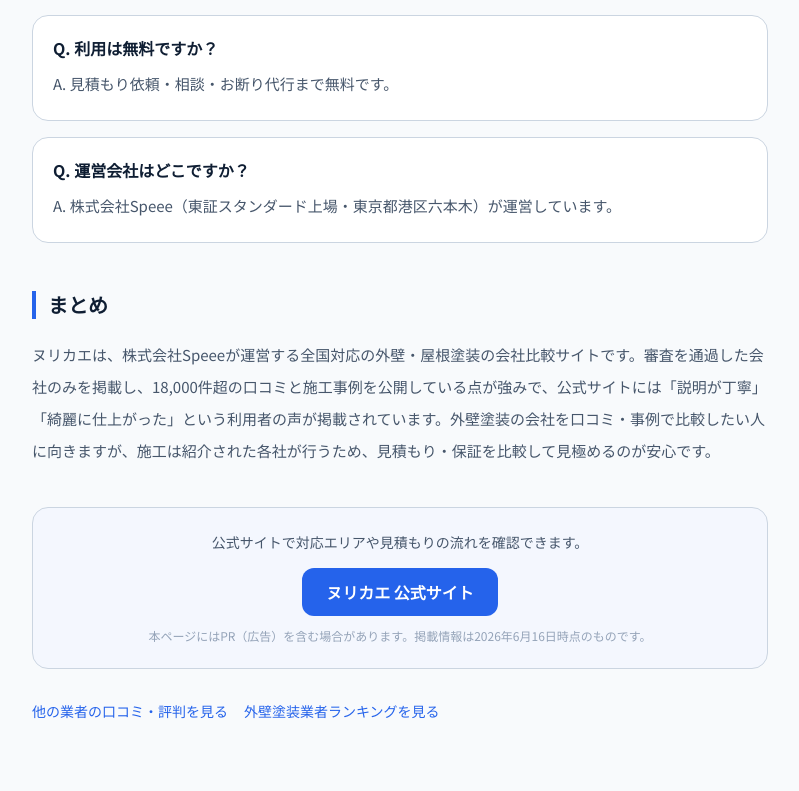
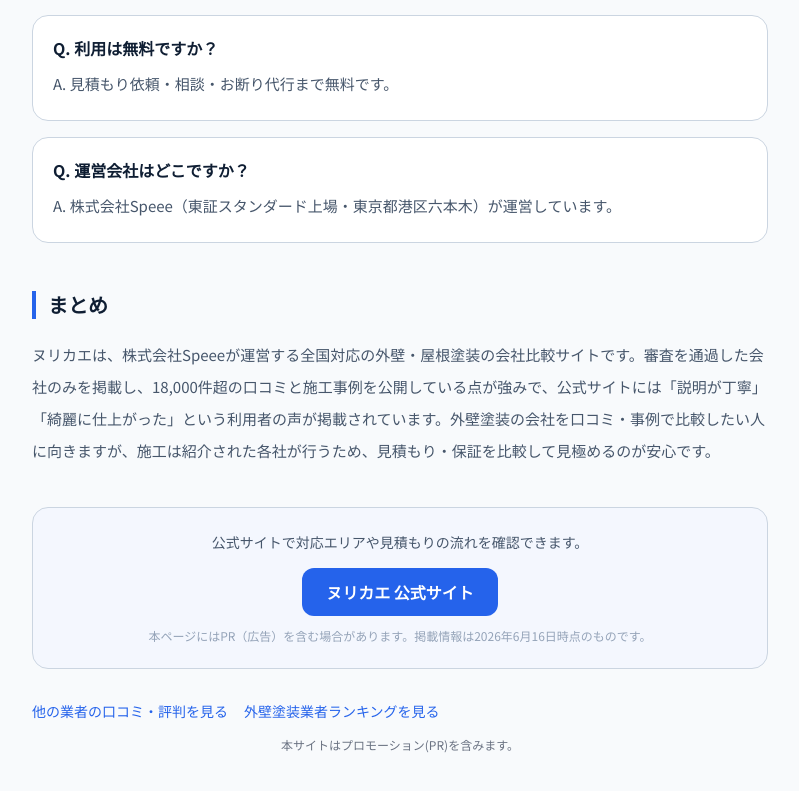
Before and after one commit to webmaster0818/gaiheki-nuriekae-navi, a Next.js app: page /review/nurikae in a window 1280 px wide. Shown: the part 3783-4574 px from the top of the page, without its empty margins (240-1039 px from the left). Before the commit the page ends 4536 px from the top, so only its background shows below. Built offline with nearby package versions, Linux system fonts and the light colour scheme.

Commit message:
review配下にもPR表記を追加

```diff
--- a/app/review/[slug]/page.tsx
+++ b/app/review/[slug]/page.tsx
@@ -249,6 +249,7 @@
         <Link href="/review/" className="text-primary hover:underline">他の業者の口コミ・評判を見る</Link>
         <Link href="/ranking/" className="text-primary hover:underline">外壁塗装業者ランキングを見る</Link>
       </div>
+      <p className="text-center text-xs text-gray-500 py-4">本サイトはプロモーション(PR)を含みます。</p>
     </article>
   );
 }
--- a/app/review/page.tsx
+++ b/app/review/page.tsx
@@ -35,6 +35,7 @@
           </Link>
         ))}
       </div>
+      <p className="text-center text-xs text-gray-500 py-4">本サイトはプロモーション(PR)を含みます。</p>
     </div>
   );
 }
```
